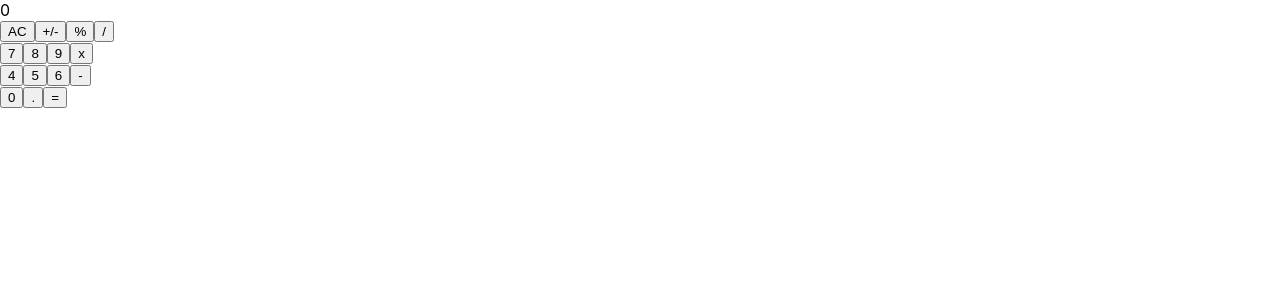
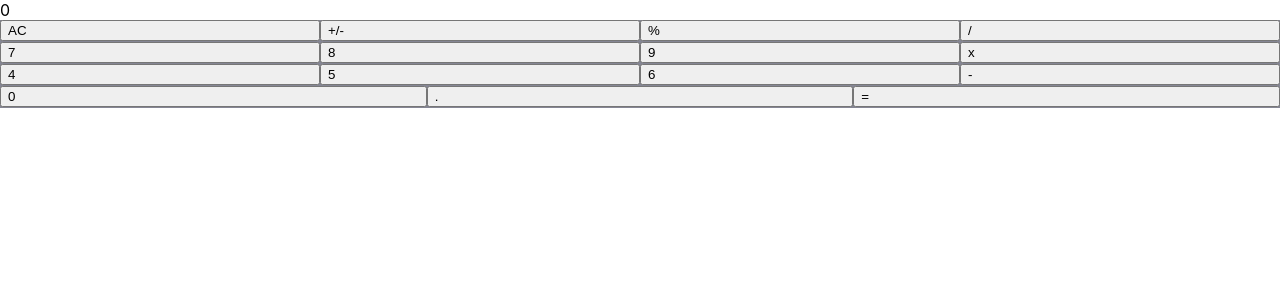
Before and after one commit to DevLinh/simple-react-calculator, a React (Create React App) app: page / in a window 1280 px wide. Shown: the top 300 px of the page. Built offline with nearby package versions, Linux system fonts and the light colour scheme.

Commit message:
style the components

```diff
--- /dev/null
+++ b/src/component/App.css
@@ -0,0 +1,6 @@
+.component-app {
+  display: flex;
+  flex-direction: column;
+  flex-wrap: wrap;
+  height: 100%;
+}
--- a/src/component/App.js
+++ b/src/component/App.js
@@ -1,6 +1,8 @@
 import React from "react";
 import ButtonPanel from "./ButtonPanel";
 import Display from "./Display";
+import calculate from "../logic/calculate";
+import "./App.css";
 class App extends React.Component {
   constructor(props) {
     super(props);
@@ -11,11 +13,11 @@ class App extends React.Component {
     };
   }
   handleClick = buttonName => {
-    console.log("You clicked", buttonName);
+    this.setState(calculate(this.state, buttonName));
   };
   render() {
     return (
-      <div>
+      <div className="component-app">
         <Display value={this.state.result || this.state.next || "0"} />
         <ButtonPanel clickHandler={this.handleClick} />
       </div>
--- /dev/null
+++ b/src/component/Button.css
@@ -0,0 +1,27 @@
+.component-button {
+  display: inline-flex;
+  width: 25%;
+  flex: 1 0 auto;
+}
+
+.component-button.wide {
+  width: 50%;
+}
+
+.component-button button {
+  background-color: #e0e0e0;
+  border: 0;
+  font-size: 12px;
+  margin: 0 1px 0 0;
+  flex: 1 0 auto;
+  padding: 0;
+}
+
+.component-button:last-child button {
+  margin-right: 0;
+}
+
+.component-button.orange button {
+  background-color: #f5923e;
+  color: white;
+}
--- a/src/component/Button.js
+++ b/src/component/Button.js
@@ -1,12 +1,17 @@
 import React, { Component } from "react";
 import PropTypes from "prop-types";
+import "./Button.css";
 export class Button extends Component {
   handleClick = () => {
     this.props.clickHandler(this.props.name);
   };
 
   render() {
-    return <button onClick={this.handleClick}>{this.props.name}</button>;
+    return (
+      <button className="component-button" onClick={this.handleClick}>
+        {this.props.name}
+      </button>
+    );
   }
 }
 Button.propTypes = {
--- /dev/null
+++ b/src/component/ButtonPanel.css
@@ -0,0 +1,14 @@
+.component-button-panel {
+  background-color: #858694;
+  display: flex;
+  flex-direction: row;
+  flex-wrap: wrap;
+  flex: 1 0 auto;
+}
+
+.component-button-panel > div {
+  width: 100%;
+  margin-bottom: 1px;
+  flex: 1 0 auto;
+  display: flex;
+}
--- a/src/component/ButtonPanel.js
+++ b/src/component/ButtonPanel.js
@@ -1,35 +1,36 @@
 import React, { Component } from "react";
 import Button from "./Button";
 import PropsTypes from "prop-types";
+import "./ButtonPanel.css";
 export class ButtonPanel extends Component {
   handleClick = buttonName => {
     this.props.clickHandler(buttonName);
   };
   render() {
     return (
-      <div>
+      <div className="component-button-panel">
         <div>
-          <Button name="AC" clickHandler={this.handleClick} />
+          <Button id="clear" name="AC" clickHandler={this.handleClick} />
           <Button name="+/-" clickHandler={this.handleClick} />
           <Button name="%" clickHandler={this.handleClick} />
-          <Button name="/" clickHandler={this.handleClick} />
+          <Button id="devide" name="/" clickHandler={this.handleClick} />
         </div>
         <div>
-          <Button name="7" clickHandler={this.handleClick} />
-          <Button name="8" clickHandler={this.handleClick} />
-          <Button name="9" clickHandler={this.handleClick} />
-          <Button name="x" clickHandler={this.handleClick} />
+          <Button id="seven" name="7" clickHandler={this.handleClick} />
+          <Button id="eight" name="8" clickHandler={this.handleClick} />
+          <Button id="nine" name="9" clickHandler={this.handleClick} />
+          <Button id="multiply" name="x" clickHandler={this.handleClick} />
         </div>
         <div>
-          <Button name="4" clickHandler={this.handleClick} />
-          <Button name="5" clickHandler={this.handleClick} />
-          <Button name="6" clickHandler={this.handleClick} />
-          <Button name="-" clickHandler={this.handleClick} />
+          <Button id="four" name="4" clickHandler={this.handleClick} />
+          <Button id="five" name="5" clickHandler={this.handleClick} />
+          <Button id="six" name="6" clickHandler={this.handleClick} />
+          <Button id="subtract" name="-" clickHandler={this.handleClick} />
         </div>
         <div>
-          <Button name="0" clickHandler={this.handleClick} />
-          <Button name="." clickHandler={this.handleClick} />
-          <Button name="=" clickHandler={this.handleClick} />
+          <Button id="zero" name="0" clickHandler={this.handleClick} />
+          <Button id="decimal" name="." clickHandler={this.handleClick} />
+          <Button id="equal" name="=" clickHandler={this.handleClick} />
         </div>
       </div>
     );
--- a/src/component/Display.js
+++ b/src/component/Display.js
@@ -1,8 +1,9 @@
 import React, { Component } from "react";
 import PropTypes from "prop-types";
+import "./Display.css";
 export class Display extends Component {
   render() {
-    return <div>{this.props.value}</div>;
+    return <div className="component-display">{this.props.value}</div>;
   }
 }
 Display.propTypes = {
--- a/src/logic/isNumber.js
+++ b/src/logic/isNumber.js
@@ -1,5 +1,3 @@
-import { isTemplateElement } from "@babel/types";
-
 export default function isNumber(num) {
-  return !!isTemplateElement.match(/[0-9]+/); //+ sign is match one more time
+  return !!num.match(/[0-9]+/); //+ sign is match one more time
 }
```
Also changed, not shown: src/component/Display.css (added).
